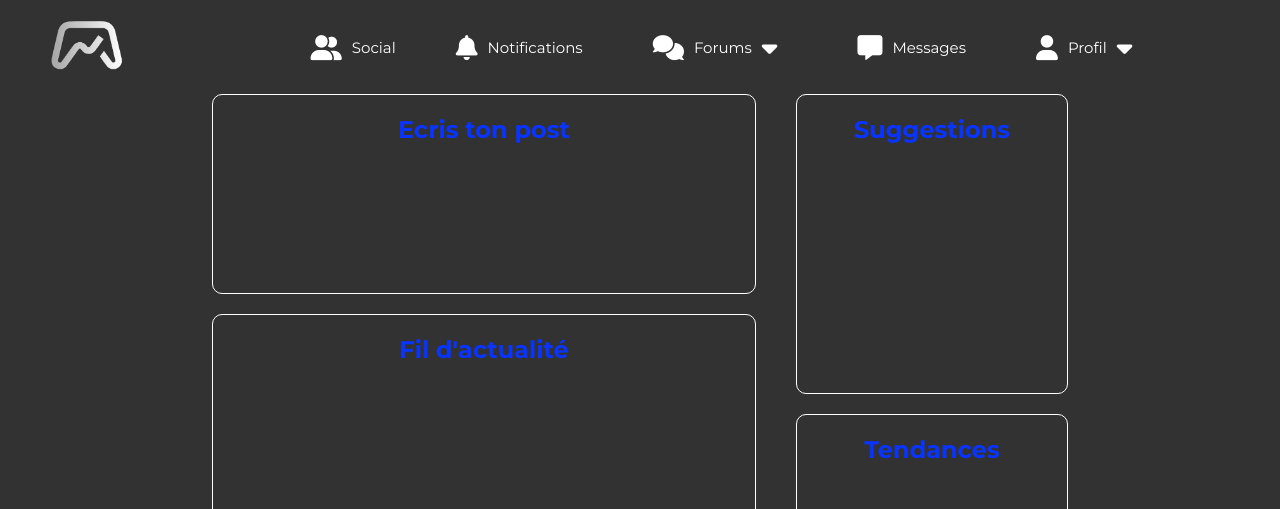
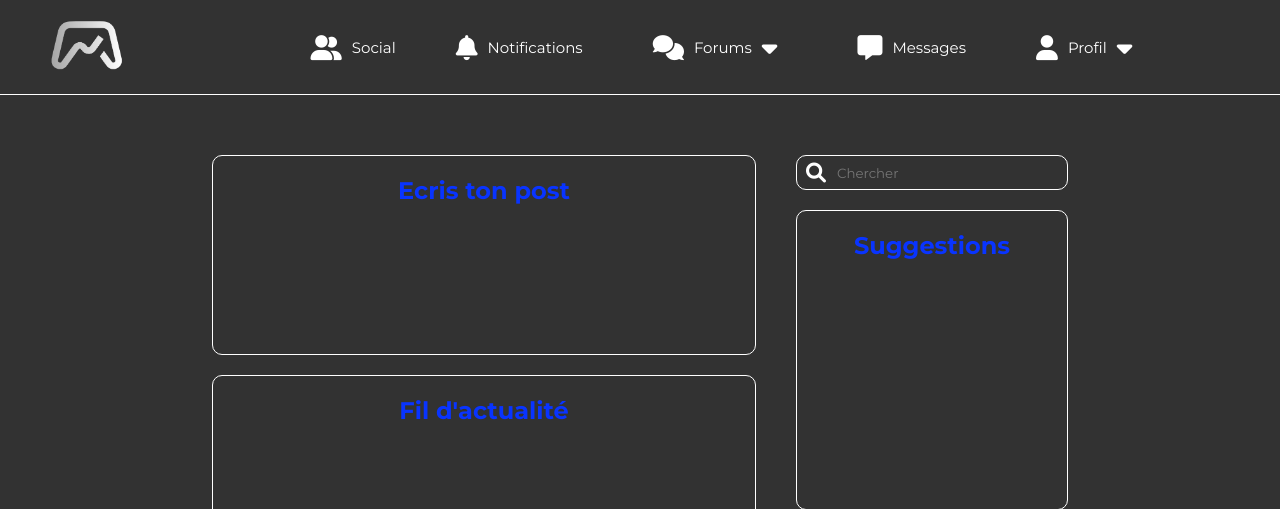
Before and after one commit to Trykxx/Player-Hub, a PHP site: page / in a window 1280 px wide. Shown: the top 509 px of the page. Run offline with PHP 8.4, Linux system fonts and the light colour scheme.

Commit message:
modif header / body

```diff
--- a/assets/css/index.css
+++ b/assets/css/index.css
@@ -0,0 +1,74 @@
+.container {
+    display: flex;
+    width: 70%;
+    min-height: 100vh;
+    margin: auto;
+}
+
+.container-right {
+    flex: 1;
+    padding: 20px;
+}
+
+.container-center {
+    flex: 2;
+    padding: 20px;
+}
+
+.post-creation,
+.time-line,
+.tendances,
+.suggestions {
+    border: 1px solid var(--white);
+    border-radius: 10px;
+    margin-bottom: 20px;
+    padding: 20px;
+}
+
+.post-creation,
+.time-line,
+.tendances,
+.suggestions h2{
+    text-align: center;
+    color: var(--main-blue);
+}
+
+.post-creation {
+    min-height: 200px;
+}
+
+.time-line {
+    min-height: 600px;
+}
+
+.suggestions {
+    min-height: 300px;
+}
+
+.tendances{
+    min-height: 500px;
+}
+
+.search-box {
+    position: relative; /* Permet un positionnement absolu de l'icône à l'intérieur */
+    margin-bottom: 20px;
+}
+
+.search-input {
+    padding-left: 40px;
+    height: 35px;
+    border: 1px solid var(--white);
+    border-radius: 10px;
+    background: transparent;
+    color: var(--white);
+    width: 100%;
+}
+
+.search-icon {
+    position: absolute; /* Positionne l'icône par rapport à son parent */
+    left: 0;
+    top: 50%;
+    transform: translateY(-50%); /* Ajuste précisément l'icône au centre vertical */
+    color: var(--white);
+    font-size: 20px;
+}
--- a/assets/css/style.css
+++ b/assets/css/style.css
@@ -18,8 +18,10 @@
 header{
     width: 100%;
     min-height: 50px;
-    padding: 20px 0 0 50px;
+    padding: 20px 0 20px 50px;
     display: flex;
+    margin-bottom: 40px;
+    border-bottom: 1px solid var(--white);
 }
 
 nav{
--- a/index.html
+++ b/index.html
@@ -7,6 +7,7 @@
     <title>Player Hub</title>
     <link rel="shortcut icon" href="./assets/icons/icone.png" />
     <link rel="stylesheet" href="./assets/css/style.css" />
+    <link rel="stylesheet" href="assets/css/index.css">
     <link
       rel="stylesheet"
       href="https://cdnjs.cloudflare.com/ajax/libs/font-awesome/6.0.0/css/all.min.css"
@@ -65,13 +66,17 @@
       </div>
 
       <div class="container-right">
+        <div class="search-box">
+          <i class="fa-solid fa-magnifying-glass search-icon"></i>
+          <input type="text" class="search-input" placeholder="Chercher" />
+        </div>
+
         <section class="suggestions">
           <h2>Suggestions</h2>
         </section>
         <section class="tendances">
           <h2>Tendances</h2>
         </section>
-
       </div>
     </div>
   </body>
```
Also changed, not shown: other parts of assets/css/style.css (+14 -67 lines).
